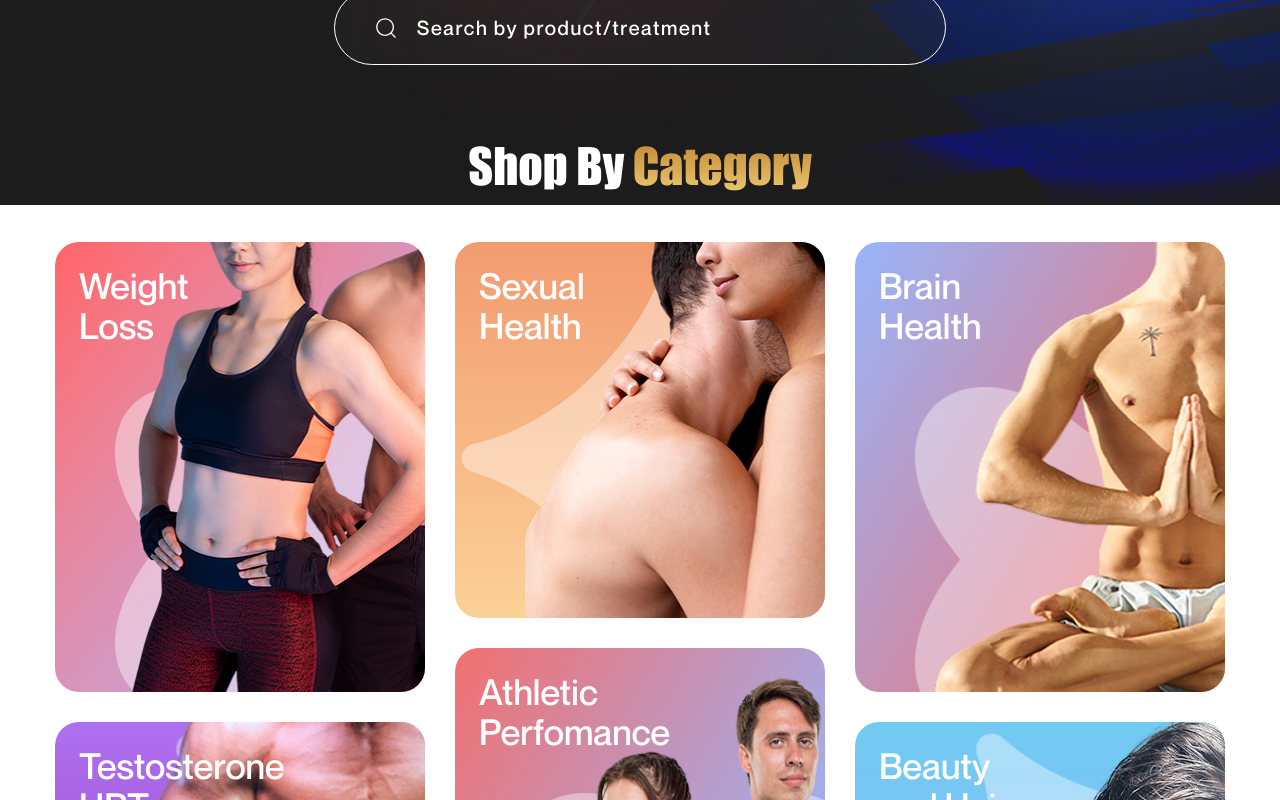
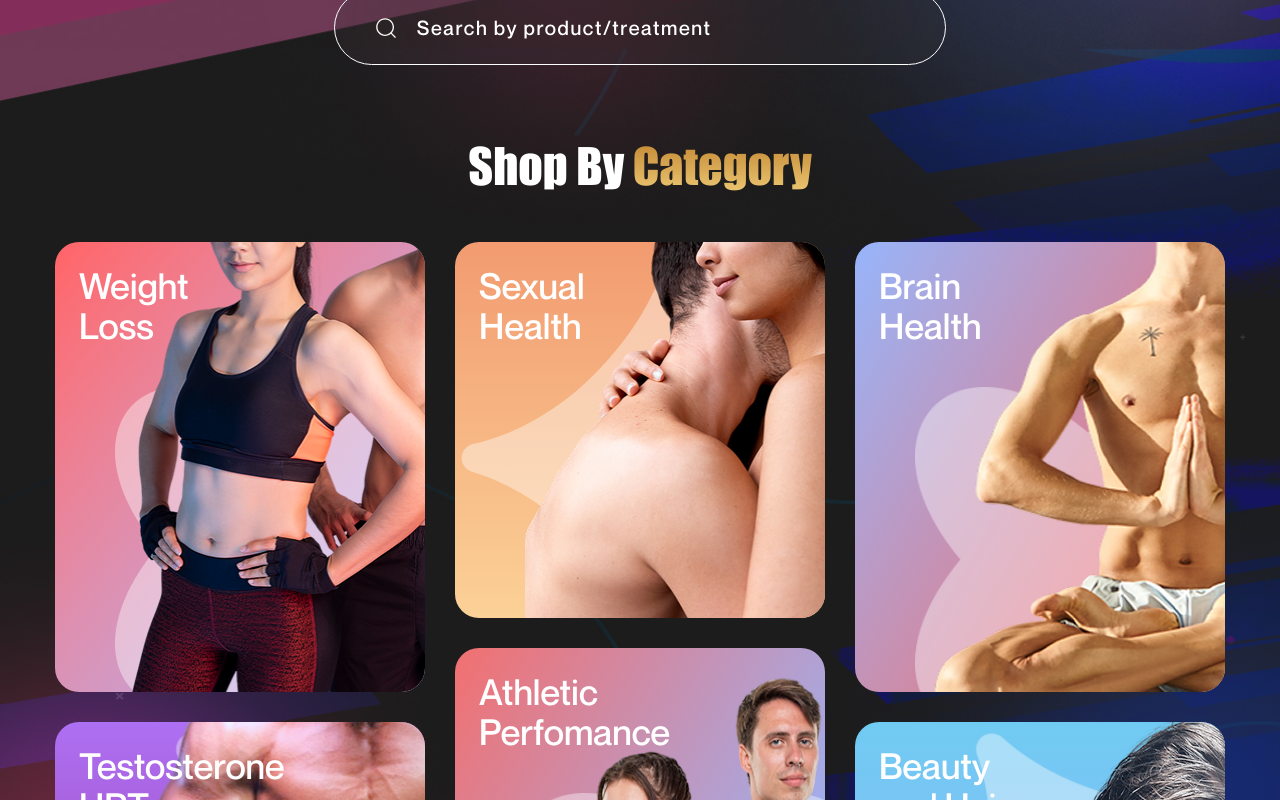
Before and after one commit to sabbir-shuvo-ux/ufc-rizz-pharma, a Next.js app: page / in a window 1280 px wide. Shown: the part 880-1680 px from the top of the page. Built offline with nearby package versions, Linux system fonts and the light colour scheme.

Commit message:
updated bg img for hero and category section

```diff
--- a/app/globals.css
+++ b/app/globals.css
@@ -141,4 +141,7 @@
         padding-box,
       linear-gradient(95.12deg, #db5095 7.77%, #1945e8 95.93%) border-box;
   }
+  .bg_size_full {
+    background-size: 100% 100%;
+  }
 }
--- a/app/page.tsx
+++ b/app/page.tsx
@@ -5,7 +5,7 @@ import SearchBox from "@/components/ui/SearchBox";
 const Home = () => {
   return (
     <>
-      <div className="w-full min-h-screen h-auto relative bg-[url('/Hero.jpg')] bg-no-repeat bg-contain ">
+      <div className="w-full min-h-screen h-full relative bg-[url('/Hero1.jpg')] bg-no-repeat bg_size_full">
         <HeroSection />
         <div className="pt-[9.2rem] pb-[4.56rem]">
           <SearchBox
@@ -14,7 +14,8 @@ const Home = () => {
             placeholder="Search by product/treatment"
           />
         </div>
-
+      </div>
+      <div className="bg-[url('/category-cover.jpg')] w-full min-h-screen h-full relative bg-no-repeat bg_size_full">
         <CategorySection />
       </div>
 
```
Also changed, not shown: public/Hero1.jpg (added), public/category-cover.jpg (added).
